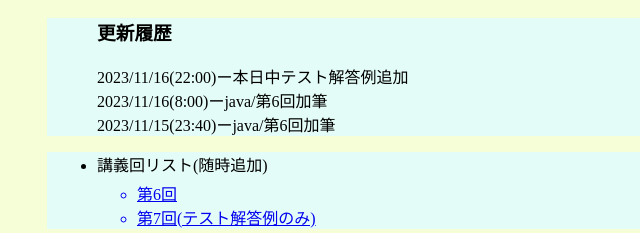
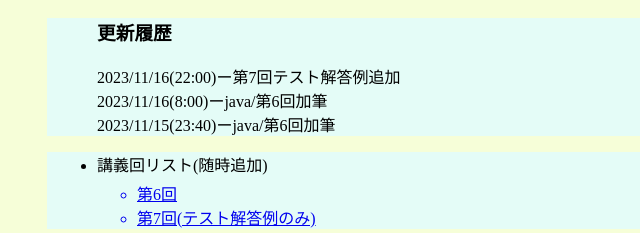
Before and after one commit to aska621/programming_java, a plain HTML site: page index.html in a window 1280 px wide. Shown: the part 184-417 px from the top of the page, 1-641 px from the left. Drawn offline with Linux system fonts and the light colour scheme.

Commit message:
Update index.html

```diff
--- a/index.html
+++ b/index.html
@@ -16,7 +16,7 @@
                 <div class= "content">
                     <div class="regist">
                         <h3 class="content-title">更新履歴</h3>
-                        <p class "log">2023/11/16(22:00)ー本日中テスト解答例追加
+                        <p class "log">2023/11/16(22:00)ー第7回テスト解答例追加
                             <br>2023/11/16(8:00)ーjava/第6回加筆
                             <br>2023/11/15(23:40)ーjava/第6回加筆
                         </p>
```
